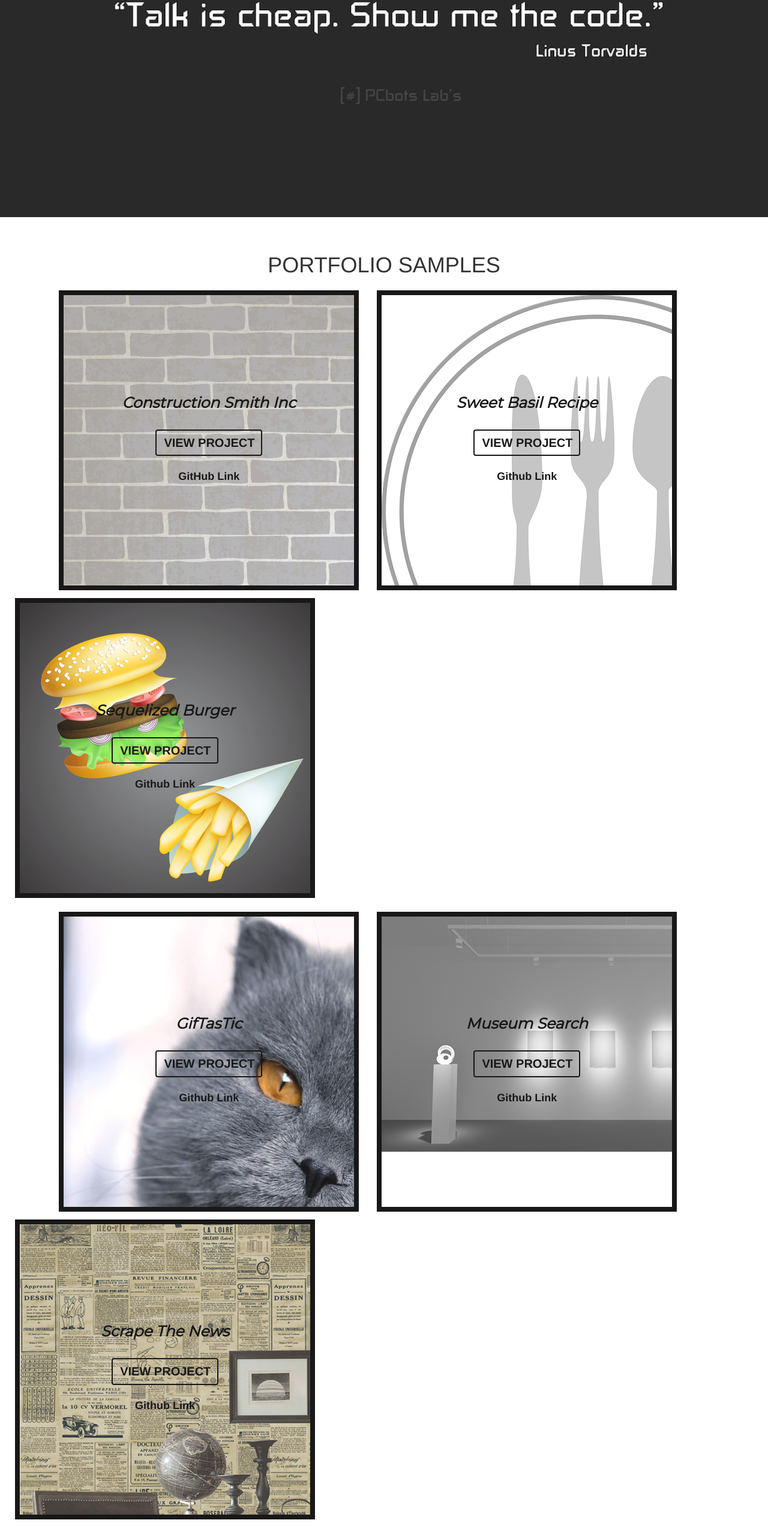
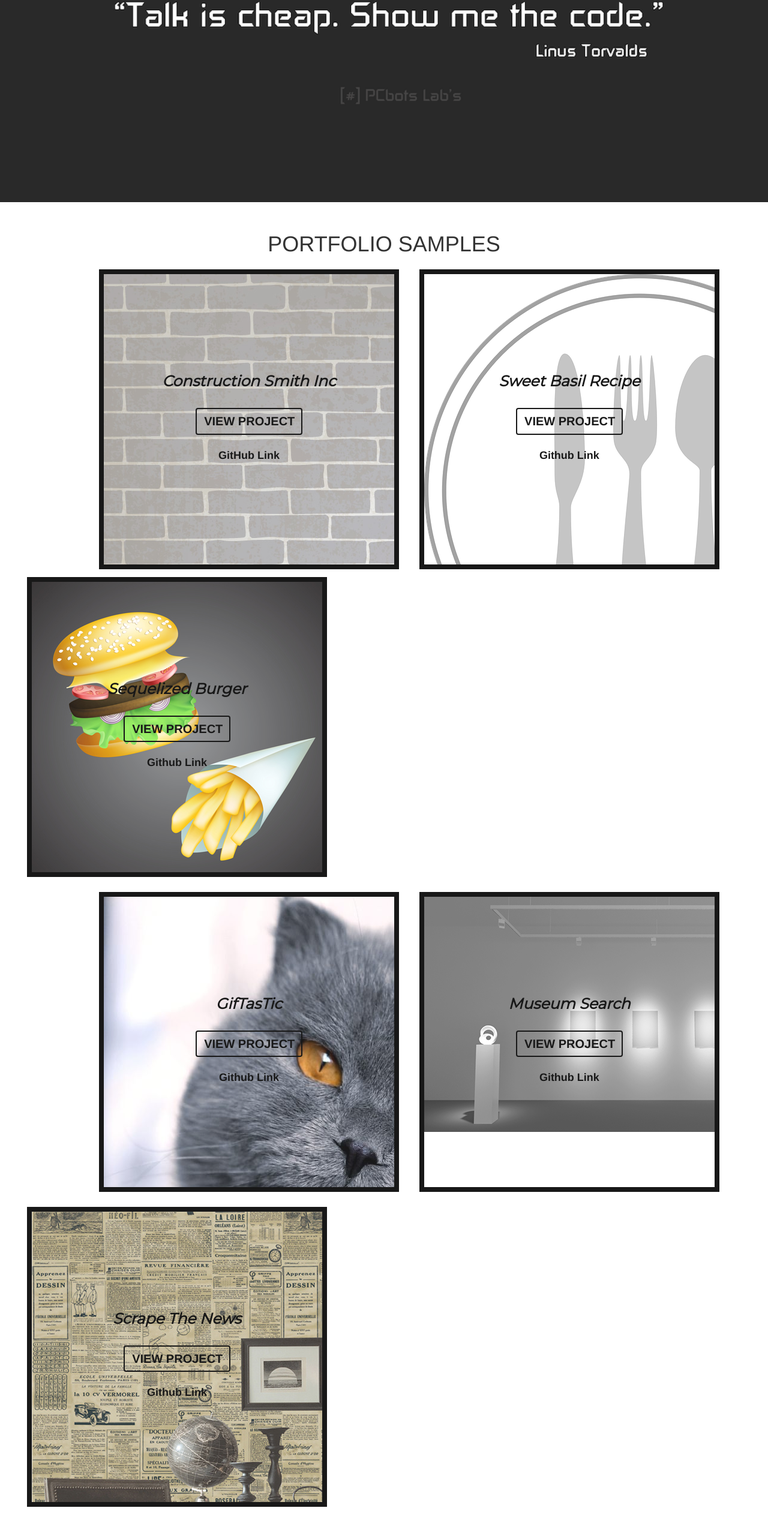
Before and after one commit to mizhanh/personalWebsite, a plain HTML site: page portfolio.html in a window 1280 px wide. Shown: the part 238-2797 px from the top of the page at 60% size. Drawn offline with nearby package versions, Linux system fonts and the light colour scheme.

Commit message:
modified resume page

```diff
--- a/assets/css/style.css
+++ b/assets/css/style.css
@@ -192,7 +192,7 @@
 #portfolio {
 	background-image: url(../smallBackground.png);
 	background-size: cover;
-	height: 600px;
+	height: 575px;
 }
 
 .projectOne, .projectTwo, .projectThree, .projectFour, .projectFive, .projectSix, .projectSeven, .projectEight, .projectNine, .projectTen, .projectEleven, .projectTwelve{
@@ -208,10 +208,10 @@
 	text-align:justify;
 	padding:20px;
 	background: url(../img/portfolio-images/const1.jpg) no-repeat;
-	margin-left: 8%;
 	position:relative;
 	border: 8px solid black;
 	display: inline-block;
+	margin-left: 150px;
 	margin-top:1%;
 }
 
@@ -257,11 +257,11 @@
 	text-align:justify;
 	padding:20px;
 	background: url(../img/portfolio-images/cat.jpg) no-repeat;
-	margin-left: 8%;
+	margin-left: 150px;
 	position:relative;
 	display: inline-block;
 	border: 8px solid black;
-	margin-top:1%;
+	margin-top:2%;
 }
 
 #txtOverlay5{
@@ -277,7 +277,7 @@
 	position:relative;
 	display: inline-block;
 	border: 8px solid black;
-	margin-top:1%;
+	margin-top:2%;
 }
 
 #txtOverlay6{
@@ -293,7 +293,7 @@
 	position:relative;
 	display: inline-block;
 	border: 8px solid black;
-	margin-top:1%;
+	margin-top:2%;
 }
 
 #txtOverlay7{
@@ -305,7 +305,7 @@
 	text-align:justify;
 	padding:20px;
 	background: url(../img/portfolio-images/tech4.jpg) no-repeat;
-	margin-left: 8%;
+	margin-left: 150px;
 	position:relative;
 	display: inline-block;
 	border: 8px solid black;
@@ -320,7 +320,7 @@
 	font-weight:700;
 	text-align:justify;
 	padding:20px;
-	background: url(../img/portfolio-images/quiz.jpg) no-repeat;
+	background: url(../img/portfolio-images/trivia.png) no-repeat;
 	margin-left: 30px;
 	position:relative;
 	display: inline-block;
--- a/portfolio.html
+++ b/portfolio.html
@@ -63,12 +63,12 @@
 
 
 	<!-- Main Content section-->
-
-	<div class="row">
+	<div class="container-fluid">
+		<div class="row-fluid">
 			<h1 style="text-align: center"> PORTFOLIO SAMPLES </h1>
 
 		<!-- Construction Smith box-->
-		<div class="col-md-3 col-md-offset-1" id="txtOverlay1">
+			<div class="span3" id="txtOverlay1">
 				<div class="projectOne">
 					<p style="font-size:25px; font-style: italic; color: black; margin-top:30%; text-align: center; font-weight: 900;">Construction Smith Inc</p>
 					<a class="btn" style="text-align: center; color: black; border: 2px black solid; margin-top: 10px; margin-left:30%; margin-right:30%; width:40%; font-size: 20px; font-weight: 900;" href="https://mysterious-tundra-43094.herokuapp.com">VIEW PROJECT</a>
@@ -77,7 +77,7 @@
 			</div>
 
     	<!-- Sweet Basil box-->
-		<div class="col-md-3" id="txtOverlay2">
+			<div class="span3" id="txtOverlay2">
 				<div class="projectTwo">
 					<p style="font-size:25px; font-style: italic; color: black; margin-top:30%; text-align: center; font-weight: 900;">Sweet Basil Recipe</p>
 					<a class="btn" style="text-align: center; color: black; border: 2px black solid; margin-top: 10px; margin-left:30%; margin-right:30%; width:40%; font-size: 20px; font-weight: 900;" href="https://guarded-woodland-73454.herokuapp.com">VIEW PROJECT</a>
@@ -87,7 +87,7 @@
 
 
 		<!-- Sequelized Burger box-->
-		<div class="col-md-3" id="txtOverlay3">
+			<div class="span3" id="txtOverlay3">
 				<div class="projectThree">
 					<p style="font-size:25px; font-style: italic; color: black; margin-top:30%; text-align: center; font-weight:900;">Sequelized Burger</p>
 					<a  class="btn" style="text-align: center; color: black; border: 2px black solid; margin-top: 10px; margin-left:30%; margin-right:30%; width:40%; font-size: 20px; font-weight: 900;" href="https://glacial-beyond-28791.herokuapp.com/">VIEW PROJECT</a>
@@ -96,9 +96,9 @@
 			</div>
 		</div>
 
-	<div class="row">
+		<div class="row-fluid">
 			<!-- GifTasTic box-->
-		<div class="col-md-3 col-md-offset-1" id="txtOverlay4">
+			<div class="span3" id="txtOverlay4">
 				<div class="projectFour">
 					<p style="font-size:25px; font-style: italic; color: black; margin-top:30%; text-align: center; font-weight: 900;">GifTasTic</p>
 					<a class="btn" style="text-align: center; color: black; border: 2px black solid; margin-top: 10px; margin-left:30%; margin-right:30%; width:40%; font-size: 20px; font-weight: 900;" href="https://mizhanh.github.io/GifTasTic/">VIEW PROJECT</a>
@@ -107,7 +107,7 @@
 			</div>
 
 			<!-- Museum Search box-->
-		<div class="col-md-3" id="txtOverlay5">
+			<div class="span3" id="txtOverlay5">
 				<div class="projectFive">
 					<p style="font-size:25px; font-style: italic; color: black; margin-top:30%; text-align: center; font-weight: 900;">Museum Search</p>
 					<a class="btn" style="text-align: center; color: black; border: 2px black solid; margin-top: 10px; margin-left:30%; margin-right:30%; width:40%; font-size: 20px; font-weight: 900;" href="https://mizhanh.github.io/MuseumSearch/">VIEW PROJECT</a>
@@ -116,7 +116,7 @@
 			</div>
 
 			<!-- Scrape The News box-->
-		<div class="col-md-3" id="txtOverlay6">
+			<div class="span3" id="txtOverlay6">
 				<div class="projectSix">
 					<p style="font-size:25px; font-style: italic; color: black; margin-top:30%; text-align: center; font-weight: 900;">Scrape The News</p>
 					<a class="btn" style="text-align: center; color: black; border: 2px black solid; margin-top: 10px; margin-left:30%; margin-right:30%; width:40%; font-size: 20px; font-weight: 900;" href="https://peaceful-shelf-61511.herokuapp.com/">VIEW PROJECT</a>
@@ -127,10 +127,10 @@
 		<br />
 		<br />
 
-	<div class="row">
+		<div class="row-fluid">
 			<h1 style="text-align: center"> GAMES </h1>
 			<!-- RPG Game box-->
-		<div class="col-md-3 col-md-offset-1" id="txtOverlay7">
+			<div class="span3" id="txtOverlay7">
 				<div class="projectSeven">
 					<p style="font-size:25px; font-style: italic; color: black; margin-top:30%; text-align: center; font-weight: 900;">Star Wars RPG</p>
 					<a class="btn" style="text-align: center; color: black; border: 2px black solid; margin-top: 10px; margin-left:30%; margin-right:30%; width:40%; font-weight: 900; font-size: 20px;" href="https://mizhanh.github.io/Star-Wars-RPG/">VIEW PROJECT</a>
@@ -138,15 +138,15 @@
 				</div>
 			</div>
 			<!--  Trivia Game box-->
-		<div class="col-md-3" id="txtOverlay8">
+			<div class="span3" id="txtOverlay8">
 				<div class="projectEight">
 					<p style="font-size:25px; font-style: italic; color: black; margin-top:30%; text-align: center; font-weight: 900;">Trivia Game</p>
 					<a class="btn" style="text-align: center; color: black; border: 2px black solid; margin-top: 10px; margin-left:30%; margin-right:30%; width:40%; font-weight: 900; font-size: 20px;" href="https://mizhanh.github.io/TriviaGame--TimedForm/">VIEW PROJECT</a>
-				<a class="btn" style="text-align: center; color: white; margin-top: 10px; margin-left:30%; margin-right:30%; width:40%; font-weight: 900; font-size: 18px;" href="https://github.com/mizhanh/TriviaGame--TimedForm">Github Link</a>
+					<a class="btn" style="text-align: center; color: black; margin-top: 10px; margin-left:30%; margin-right:30%; width:40%; font-weight: 900; font-size: 18px;" href="https://github.com/mizhanh/TriviaGame--TimedForm">Github Link</a>
 				</div>
 			</div>
 			<!--  Hangman Game box-->
-		<div class="col-md-3" id="txtOverlay9">
+			<div class="span3" id="txtOverlay9">
 				<div class="projectNine">
 					<p style="font-size:25px; font-style: italic; color: black; margin-top:30%; text-align: center; font-weight: 900;">Hangman</p>
 					<a class="btn" style="text-align: center; color: black; margin-top: 10px; margin-left:30%; margin-right:30%; width:40%; font-weight: 900; font-size: 20px;" href="https://mizhanh.github.io/Hangman-Game/">VIEW PROJECT</a>
@@ -154,6 +154,7 @@
 				</div>
 			</div>
 
+		</div>
 		</div>
 
 <!--Footer section-->
```
Also changed, not shown: background.html (+18 -0 lines), assets/img/portfolio-images/quiz.jpg (deleted), assets/img/portfolio-images/trivia.png (added). Lines whose indentation alone changed are shown as unchanged.
